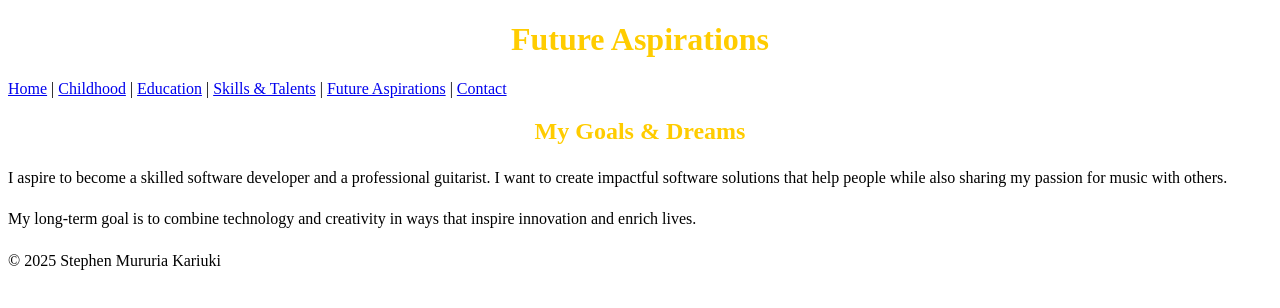
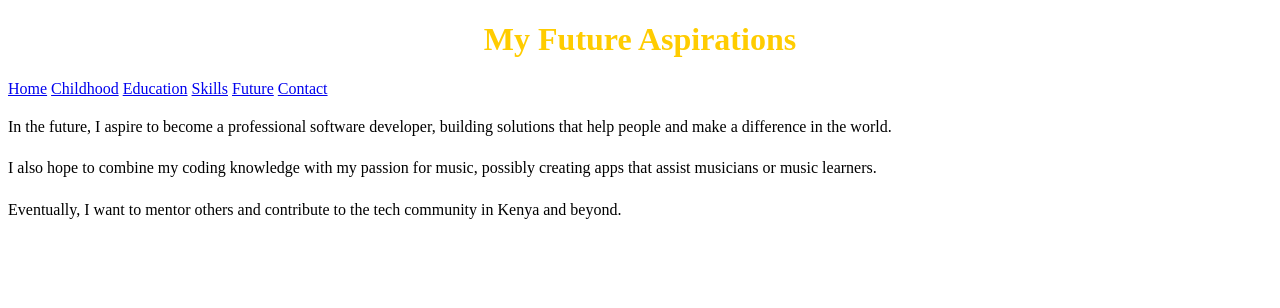
Before and after one commit to stephenmururia/Myportfolio, a plain HTML site: page future-aspiration.html in a window 1280 px wide. Drawn offline with Linux system fonts and the light colour scheme.

Commit message:
future-aspiration.html

```diff
--- a/future-aspiration.html
+++ b/future-aspiration.html
@@ -1,39 +1,27 @@
-
 <!DOCTYPE html>
-<html lang="en">
+<html>
 <head>
-  <meta charset="UTF-8" />
-  <meta name="viewport" content="width=device-width, initial-scale=1.0" />
-  <title>Future Aspirations - Stephen Mururia Kariuki</title>
-  <link rel="stylesheet" href="style.css" />
+  <title>Future Aspirations - Stephen Mururia</title>
+  <link rel="stylesheet" href="style.css">
 </head>
 <body>
   <header>
-    <h1>Future Aspirations</h1>
+    <h1>My Future Aspirations</h1>
     <nav>
-      <a href="index.html">Home</a> |
-      <a href="childhood.html">Childhood</a> |
-      <a href="education.html">Education</a> |
-      <a href="skills.html">Skills & Talents</a> |
-      <a href="future-aspirations.html">Future Aspirations</a> |
+      <a href="index.html">Home</a>
+      <a href="childhood.html">Childhood</a>
+      <a href="education.html">Education</a>
+      <a href="skills.html">Skills</a>
+      <a href="future-aspiration.html">Future</a>
       <a href="contact.html">Contact</a>
     </nav>
   </header>
-
   <main>
     <section>
-      <h2>My Goals & Dreams</h2>
-      <p>
-        I aspire to become a skilled software developer and a professional guitarist. I want to create impactful software solutions that help people while also sharing my passion for music with others.
-      </p>
-      <p>
-        My long-term goal is to combine technology and creativity in ways that inspire innovation and enrich lives.
-      </p>
+      <p>In the future, I aspire to become a professional software developer, building solutions that help people and make a difference in the world.</p>
+      <p>I also hope to combine my coding knowledge with my passion for music, possibly creating apps that assist musicians or music learners.</p>
+      <p>Eventually, I want to mentor others and contribute to the tech community in Kenya and beyond.</p>
     </section>
   </main>
-
-  <footer>
-    <p>&copy; 2025 Stephen Mururia Kariuki</p>
-  </footer>
 </body>
 </html>
```
